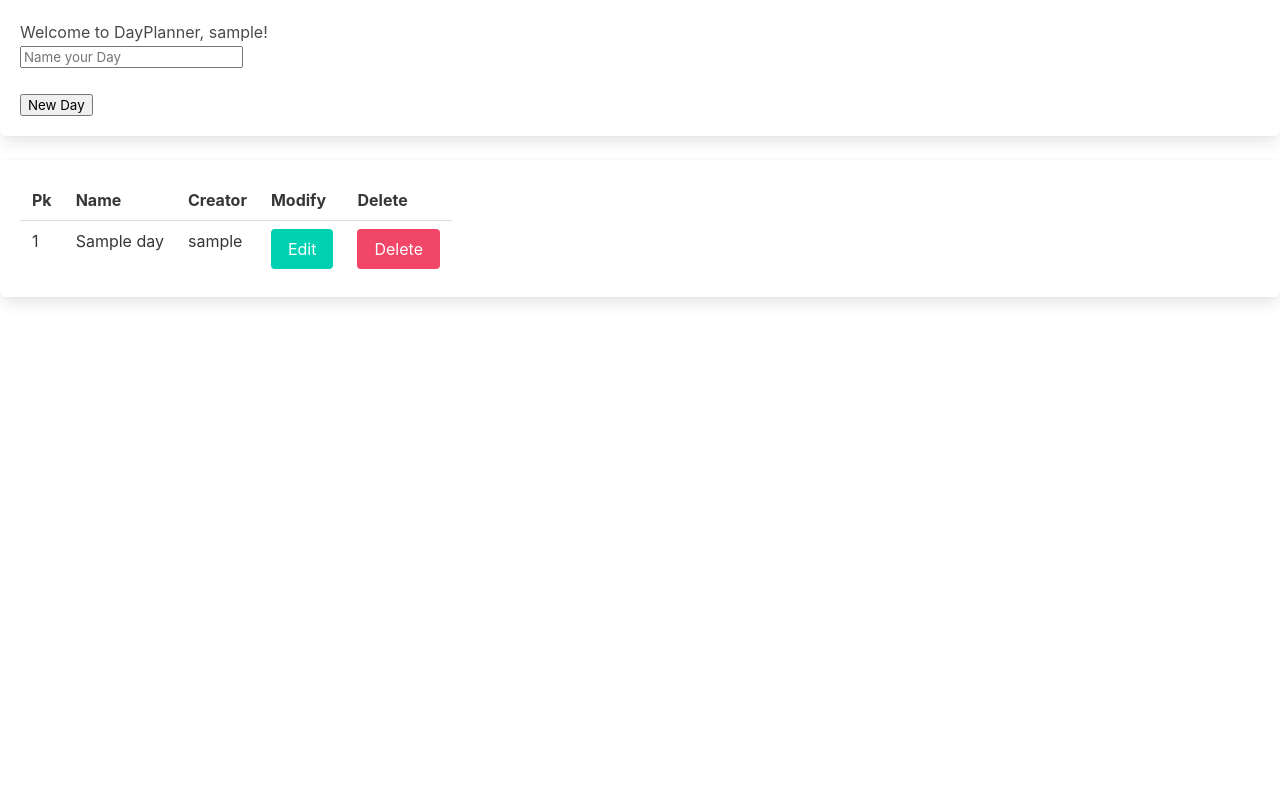
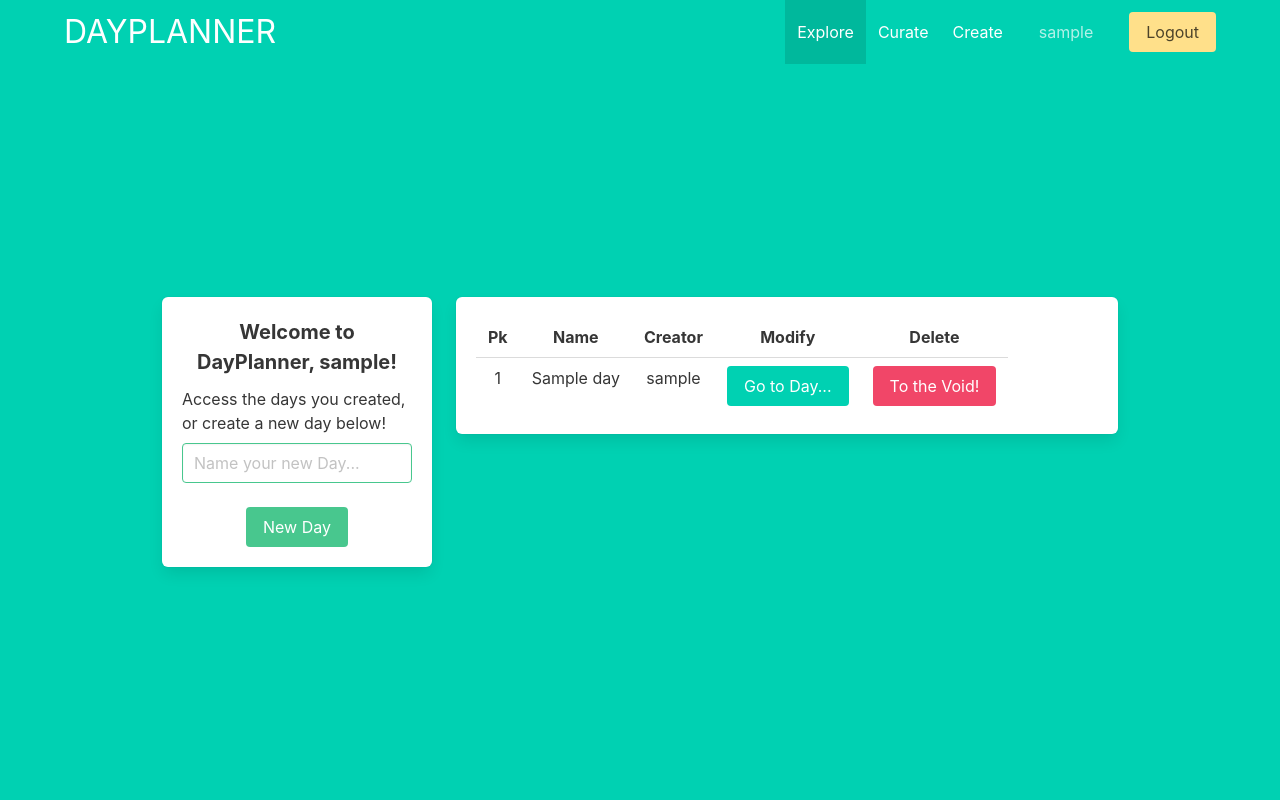
Before and after one commit to wanghaox2020/DayPlanner, a Django app: page /creation/ in a window 1280 px wide. Run offline with Django 3.2, Linux system fonts and the light colour scheme; a user stored in the database is signed in; tables that the repository leaves empty hold one stand-in row (values such as "Sample post"); parts of the project's set-up code (start-up, migrations or seed data) failed here and were passed over.

Commit message:
Modifications to day list from branch 24.

```diff
--- a/creation/templates/creation/_day_list.html
+++ b/creation/templates/creation/_day_list.html
@@ -1,30 +1,61 @@
 {% extends "dayplanner/base.html" %}
 
-{% block title %} Yelp Search {% endblock %}
+{% block title %} Day List {% endblock %}
 
 {% block body %}
 
+
+<section class="hero is-primary is-fullheight">
+    <div class="hero-head">
+        {% include 'dayplanner/_navbar.html' %}
+    </div>
+
+    <div class="hero-body">
+      <div class="container">
+        <div class="columns is-centered">
+          <div class="column is-3">
             <div class="box">
+
+                <label class="label is-medium has-text-centered">
                     Welcome to DayPlanner, {{ username }}!
+                </label>
 
-    <form action="" method ="post">{% csrf_token %}
-        <div>
+                <label class="label has-text-weight-normal has-text-left">
+                    Access the days you created, or create a new day below!
+                </label>
+
+                <form action="" method ="post" class="">{% csrf_token %}
+
+                    <div class="control is-primary">
+
                         <input type="text"
-        placeholder="Name your Day"
+                        placeholder="Name your new Day..."
                         name="day_name"
-        required>
+                        required
+                        class="input is-success">
+
                     </div>
+
                     <br>
 
-        <button type="submit">
+                    <div class="field has-text-centered">
+
+                        <button type="submit" class="button is-success">
                             New Day
                         </button>
-    </form>
+
                     </div>
 
+                </form>
+
+            </div>
+          </div>
+
+
+          <div class="column is-7 is-vcentered">
             <div class="box">
                 <table class="table">
-        <tr>
+                    <tr class="has-text-centered">
                         <th>Pk</th>
                         <th>Name</th>
                         <th>Creator</th>
@@ -32,7 +63,7 @@
                         <th>Delete</th>
                     </tr>
                     {% for day in userDayList %}
-        <tr>
+                    <tr class="has-text-centered">
                         <td>
                             {{day.id}}
                         </td>
@@ -43,14 +74,21 @@
                             {{day.creator}}
                         </td>
                         <td>
-                <a href="/creation/edit/{{ day.id }}" class="button is-primary"> Edit</a>
+                            <a href="/creation/edit/{{ day.id }}" class="button is-primary"> Go to Day...</a>
                         </td>
                         <td>
-                <a href="/creation/delete_day?day_id={{ day.id }}" class="button is-danger"> Delete</a>
+                            <a href="/creation/delete_day?day_id={{ day.id }}" class="button is-danger"> To the Void!</a>
                         </td>
                     </tr>
                     {% endfor %}
                 </table>
           </div>
+          </div>
+
+        </div>
+
+    </div>
+</section>
+
 
 {% endblock %}
```
Lines whose indentation alone changed are shown as unchanged.
